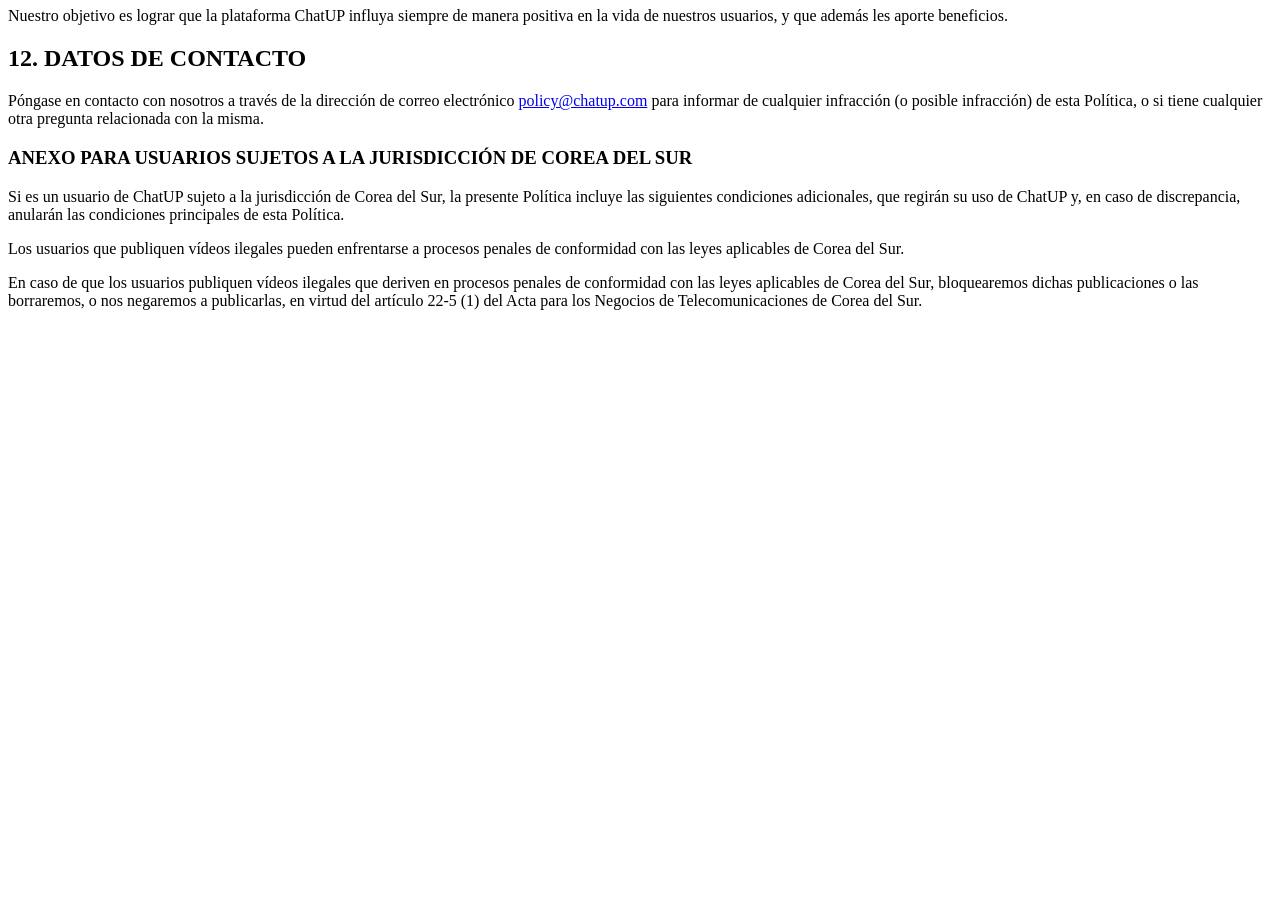
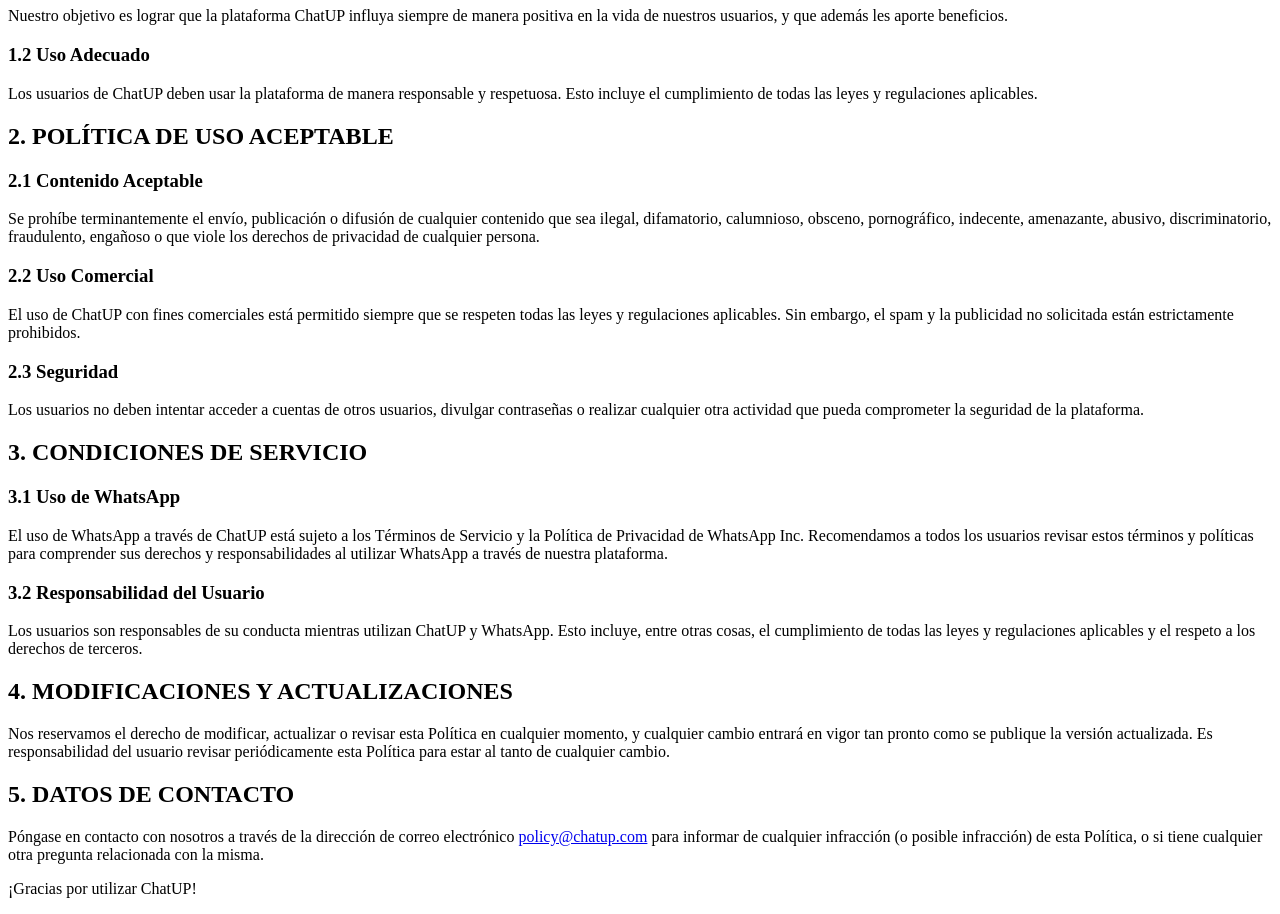
Before and after one commit to Chatup-dwh/docs, a plain HTML site: page index.html in a window 1280 px wide. Shown: the part 420-1334 px from the top of the page. Before the commit the page ends 800 px from the top, so only its background shows below. Drawn offline with Linux system fonts and the light colour scheme.

Commit message:
Update index.html

```diff
--- a/index.html
+++ b/index.html
@@ -26,22 +26,42 @@
     <h3>1.1 Introducción</h3>
     <p>Nuestro objetivo es lograr que la plataforma ChatUP influya siempre de manera positiva en la vida de nuestros
         usuarios, y que además les aporte beneficios.</p>
-    <!-- Resto del contenido omitido por brevedad -->
+    <h3>1.2 Uso Adecuado</h3>
+    <p>Los usuarios de ChatUP deben usar la plataforma de manera responsable y respetuosa. Esto incluye el cumplimiento
+        de todas las leyes y regulaciones aplicables.</p>
 
-    <h2>12. DATOS DE CONTACTO</h2>
+    <h2>2. POLÍTICA DE USO ACEPTABLE</h2>
+    <h3>2.1 Contenido Aceptable</h3>
+    <p>Se prohíbe terminantemente el envío, publicación o difusión de cualquier contenido que sea ilegal, difamatorio,
+        calumnioso, obsceno, pornográfico, indecente, amenazante, abusivo, discriminatorio, fraudulento, engañoso o
+        que viole los derechos de privacidad de cualquier persona.</p>
+    <h3>2.2 Uso Comercial</h3>
+    <p>El uso de ChatUP con fines comerciales está permitido siempre que se respeten todas las leyes y regulaciones
+        aplicables. Sin embargo, el spam y la publicidad no solicitada están estrictamente prohibidos.</p>
+    <h3>2.3 Seguridad</h3>
+    <p>Los usuarios no deben intentar acceder a cuentas de otros usuarios, divulgar contraseñas o realizar cualquier
+        otra actividad que pueda comprometer la seguridad de la plataforma.</p>
+
+    <h2>3. CONDICIONES DE SERVICIO</h2>
+    <h3>3.1 Uso de WhatsApp</h3>
+    <p>El uso de WhatsApp a través de ChatUP está sujeto a los Términos de Servicio y la Política de Privacidad de
+        WhatsApp Inc. Recomendamos a todos los usuarios revisar estos términos y políticas para comprender sus derechos
+        y responsabilidades al utilizar WhatsApp a través de nuestra plataforma.</p>
+    <h3>3.2 Responsabilidad del Usuario</h3>
+    <p>Los usuarios son responsables de su conducta mientras utilizan ChatUP y WhatsApp. Esto incluye, entre otras cosas,
+        el cumplimiento de todas las leyes y regulaciones aplicables y el respeto a los derechos de terceros.</p>
+
+    <h2>4. MODIFICACIONES Y ACTUALIZACIONES</h2>
+    <p>Nos reservamos el derecho de modificar, actualizar o revisar esta Política en cualquier momento, y cualquier
+        cambio entrará en vigor tan pronto como se publique la versión actualizada. Es responsabilidad del usuario
+        revisar periódicamente esta Política para estar al tanto de cualquier cambio.</p>
+
+    <h2>5. DATOS DE CONTACTO</h2>
     <p>Póngase en contacto con nosotros a través de la dirección de correo electrónico
         <a href="mailto:policy@chatup.com">policy@chatup.com</a> para informar de cualquier infracción (o posible
         infracción) de esta Política, o si tiene cualquier otra pregunta relacionada con la misma.</p>
 
-    <h3>ANEXO PARA USUARIOS SUJETOS A LA JURISDICCIÓN DE COREA DEL SUR</h3>
-    <p>Si es un usuario de ChatUP sujeto a la jurisdicción de Corea del Sur, la presente Política incluye las siguientes
-        condiciones adicionales, que regirán su uso de ChatUP y, en caso de discrepancia, anularán las condiciones
-        principales de esta Política.</p>
-    <p>Los usuarios que publiquen vídeos ilegales pueden enfrentarse a procesos penales de conformidad con las leyes
-        aplicables de Corea del Sur.</p>
-    <p>En caso de que los usuarios publiquen vídeos ilegales que deriven en procesos penales de conformidad con las leyes
-        aplicables de Corea del Sur, bloquearemos dichas publicaciones o las borraremos, o nos negaremos a publicarlas,
-        en virtud del artículo 22-5 (1) del Acta para los Negocios de Telecomunicaciones de Corea del Sur.</p>
+    <p>¡Gracias por utilizar ChatUP!</p>
 </body>
 
 </html>
```
